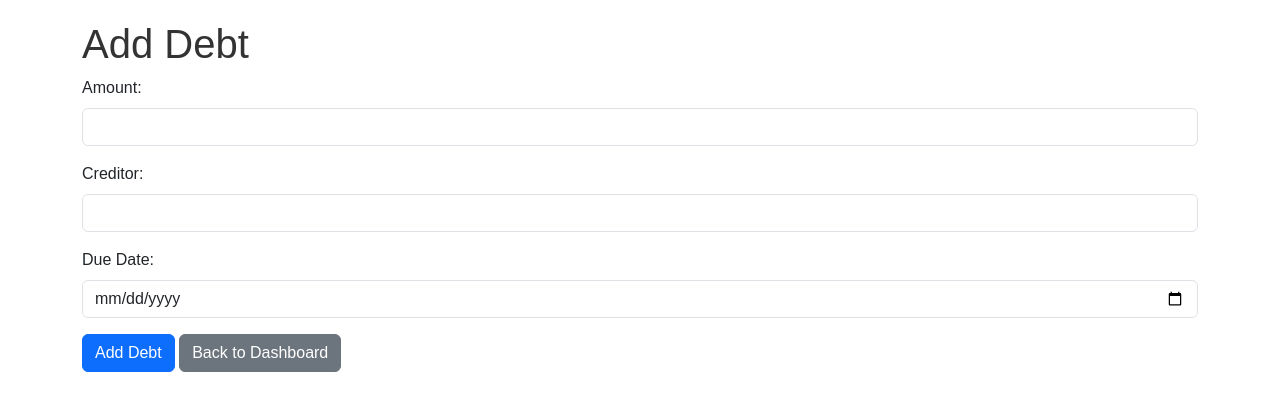
After one commit to Jensenleung2465/budgets-adminer, a Flask app: page /add_debt in a window 1280 px wide. The commit adds this page. Shown: the top 411 px of the page. Run offline with Flask 3, Linux system fonts and the light colour scheme; some libraries are stand-ins or nearby versions.

Commit message:
v1 alpha -B

```diff
--- a/src/app.py
+++ b/src/app.py
@@ -1,16 +1,32 @@
 from flask import Flask, render_template, request, redirect, url_for
 import sqlite3
 from cryptography.fernet import Fernet
+import os
 
 app = Flask(__name__)
 
+# Generate a new Fernet key if not exists
+def get_fernet_key():
+    key_file = 'fernet_key.key'
+    if os.path.exists(key_file):
+        with open(key_file, 'rb') as file:
+            return file.read()
+    else:
+        key = Fernet.generate_key()
+        with open(key_file, 'wb') as file:
+            file.write(key)
+        return key
+
+# Load the Fernet key
+fernet_key = get_fernet_key()
+
 # Function to encrypt and decrypt data
-def encrypt_data(data, key):
-    f = Fernet(key)
+def encrypt_data(data):
+    f = Fernet(fernet_key)
     return f.encrypt(data.encode())
 
-def decrypt_data(data, key):
-    f = Fernet(key)
+def decrypt_data(data):
+    f = Fernet(fernet_key)
     return f.decrypt(data).decode()
 
 # Create the database and necessary tables
@@ -28,7 +44,7 @@ def setup_database():
     c.execute('''CREATE TABLE IF NOT EXISTS expenses (
                     id INTEGER PRIMARY KEY,
                     user_id INTEGER,
-                    amount REAL,
+                    amount BLOB,
                     category TEXT,
                     date TEXT,
                     FOREIGN KEY(user_id) REFERENCES users(id))''')
@@ -37,7 +53,7 @@ def setup_database():
     c.execute('''CREATE TABLE IF NOT EXISTS income (
                     id INTEGER PRIMARY KEY,
                     user_id INTEGER,
-                    amount REAL,
+                    amount BLOB,
                     source TEXT,
                     date TEXT,
                     FOREIGN KEY(user_id) REFERENCES users(id))''')
@@ -46,7 +62,7 @@ def setup_database():
     c.execute('''CREATE TABLE IF NOT EXISTS debts (
                     id INTEGER PRIMARY KEY,
                     user_id INTEGER,
-                    amount REAL,
+                    amount BLOB,
                     creditor TEXT,
                     due_date TEXT,
                     FOREIGN KEY(user_id) REFERENCES users(id))''')
@@ -89,9 +105,8 @@ def add_expense():
         category = request.form['category']
         date = request.form['date']
 
-        key = b'groot'  # Example key
-        encrypted_amount = encrypt_data(amount, key)
-        encrypted_category = encrypt_data(category, key)
+        encrypted_amount = encrypt_data(amount)
+        encrypted_category = encrypt_data(category)
 
         user_id = 1  # Example user_id for testing
 
@@ -113,9 +128,8 @@ def add_income():
         source = request.form['source']
         date = request.form['date']
 
-        key = b'groot'  # Example key
-        encrypted_amount = encrypt_data(amount, key)
-        encrypted_source = encrypt_data(source, key)
+        encrypted_amount = encrypt_data(amount)
+        encrypted_source = encrypt_data(source)
 
         user_id = 1  # Example user_id for testing
 
@@ -137,9 +151,8 @@ def add_debt():
         creditor = request.form['creditor']
         due_date = request.form['due_date']
 
-        key = b'groot'  # Example key
-        encrypted_amount = encrypt_data(amount, key)
-        encrypted_creditor = encrypt_data(creditor, key)
+        encrypted_amount = encrypt_data(amount)
+        encrypted_creditor = encrypt_data(creditor)
 
         user_id = 1  # Example user_id for testing
 
--- /dev/null
+++ b/src/templates/add_debt.html
@@ -0,0 +1,31 @@
+<!DOCTYPE html>
+<html lang="en">
+<head>
+    <meta charset="UTF-8">
+    <meta name="viewport" content="width=device-width, initial-scale=1.0">
+    <link rel="stylesheet" href="{{ url_for('static', filename='bootstrap.min.css') }}">
+    <link rel="stylesheet" href="{{ url_for('static', filename='styles.css') }}">
+    <title>Add Debt</title>
+</head>
+<body>
+    <div class="container">
+        <h1>Add Debt</h1>
+        <form method="POST">
+            <div class="mb-3">
+                <label for="amount" class="form-label">Amount:</label>
+                <input type="number" class="form-control" id="amount" name="amount" required>
+            </div>
+            <div class="mb-3">
+                <label for="creditor" class="form-label">Creditor:</label>
+                <input type="text" class="form-control" id="creditor" name="creditor" required>
+            </div>
+            <div class="mb-3">
+                <label for="due_date" class="form-label">Due Date:</label>
+                <input type="date" class="form-control" id="due_date" name="due_date" required>
+            </div>
+            <button type="submit" class="btn btn-primary">Add Debt</button>
+            <a class="btn btn-secondary" href="{{ url_for('dashboard') }}">Back to Dashboard</a>
+        </form>
+    </div>
+</body>
+</html>
--- a/src/templates/dashboard.html
+++ b/src/templates/dashboard.html
@@ -37,6 +37,8 @@
             </div>
         </div>
         <a class="btn btn-secondary" href="{{ url_for('add_expense') }}">Add Expense</a>
+        <a class="btn btn-secondary" href="{{ url_for('add_income') }}">Add Income</a>
+        <a class="btn btn-secondary" href="{{ url_for('add_debt') }}">Add Debt</a>
         <a class="btn btn-secondary" href="{{ url_for('index') }}">Back</a>
     </div>
 </body>
```
Also changed, not shown: src/templates/add_income.html (added, +31 -0 lines), README.md, src/expenses.db, 1 other file.
